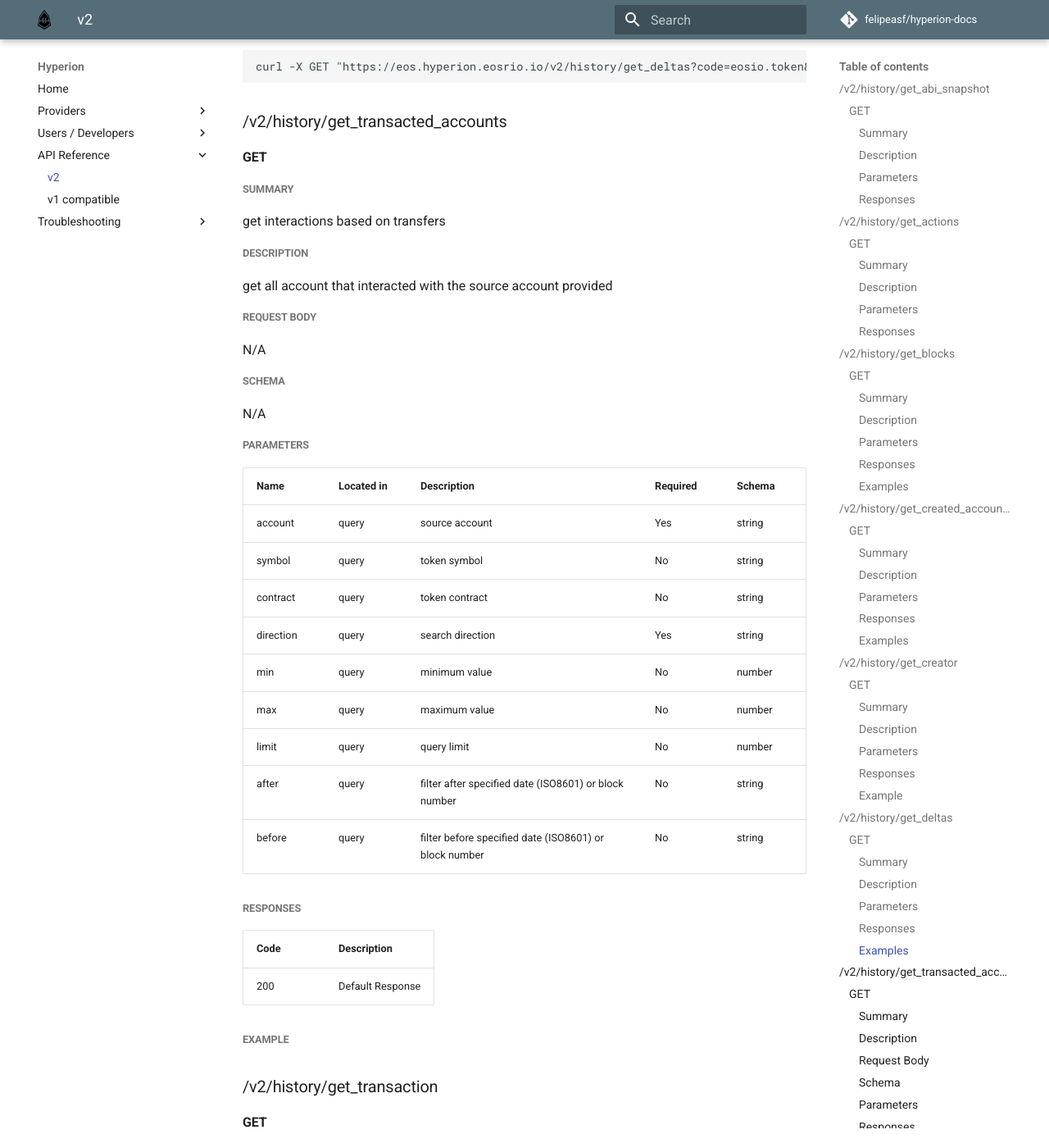
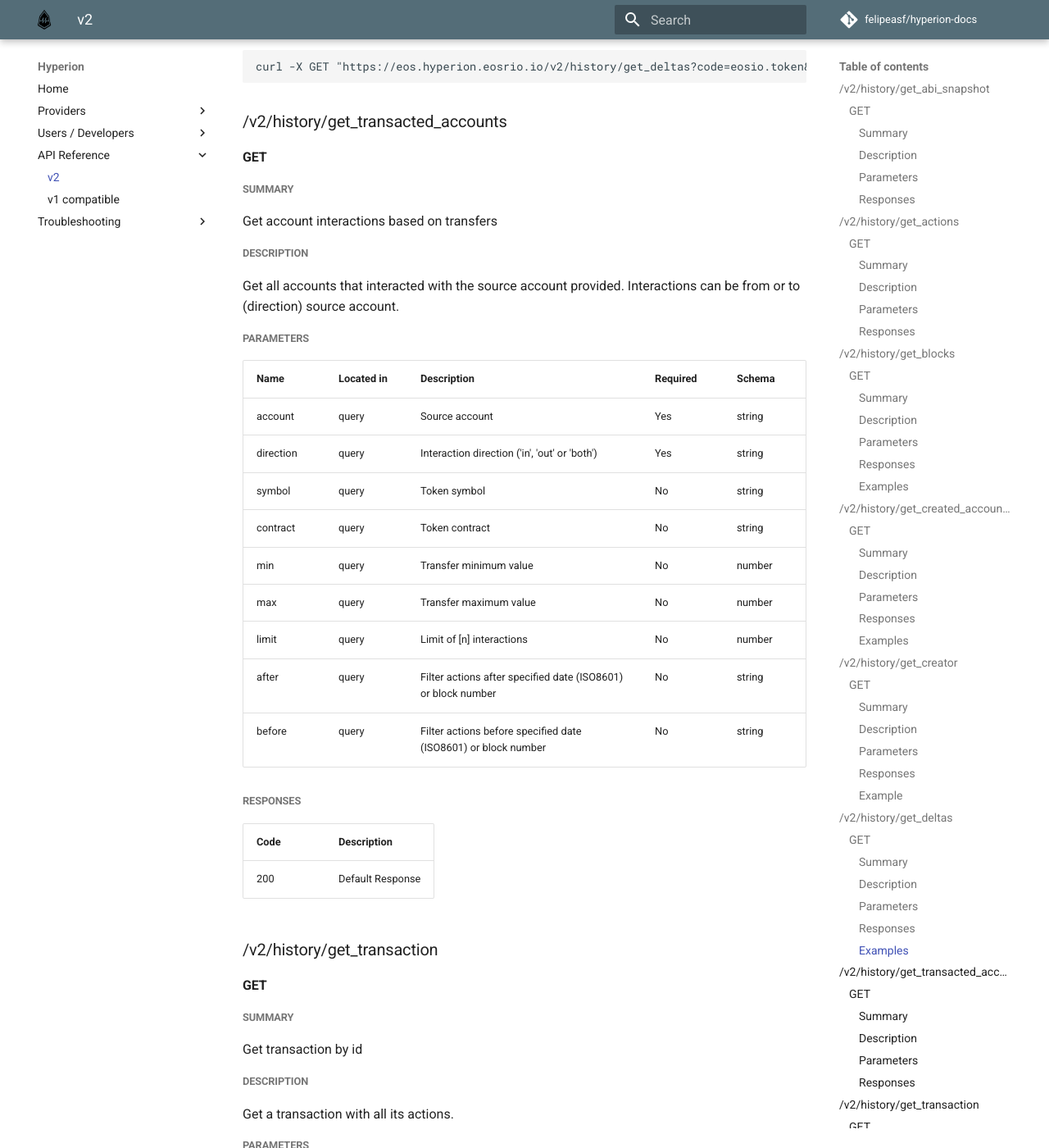
Before and after one commit to felipeasf/hyperion-docs, an MkDocs documentation site: the page built from docs/v2.md, in a window 1280 px wide and 1400 px high, scrolled down 5064 px. Shown: the whole window at 82% size. Built offline with MkDocs 1.6.1 and Material for MkDocs 9.7.7, drawn with Linux system fonts in a browser that asks for light colours; comment, search, counter and statistics services are not loaded; some of the changed text lies outside the part shown.

Commit message:
Endpoints update finished

````diff
--- a/docs/v2.md
+++ b/docs/v2.md
@@ -194,31 +194,25 @@
 #### GET
 ##### Summary
 
-get interactions based on transfers
+Get account interactions based on transfers
 
 ##### Description
 
-get all account that interacted with the source account provided
-
-##### Request Body
-N/A
-
-##### Schema
-N/A
+Get all accounts that interacted with the source account provided. Interactions can be from or to (direction) source account.
 
 ##### Parameters
 
 | Name | Located in | Description | Required | Schema |
 | ---- | ---------- | ----------- | -------- | ---- |
-| account | query | source account | Yes | string |
-| symbol | query | token symbol | No | string |
-| contract | query | token contract | No | string |
-| direction | query | search direction | Yes | string |
-| min | query | minimum value | No | number |
-| max | query | maximum value | No | number |
-| limit | query | query limit | No | number |
-| after | query | filter after specified date (ISO8601) or block number | No | string |
-| before | query | filter before specified date (ISO8601) or block number | No | string |
+| account | query | Source account | Yes | string |
+| direction | query | Interaction direction ('in', 'out' or 'both') | Yes | string |
+| symbol | query | Token symbol | No | string |
+| contract | query | Token contract | No | string |
+| min | query | Transfer minimum value | No | number |
+| max | query | Transfer maximum value | No | number |
+| limit | query | Limit of [n] interactions | No | number |
+| after | query | Filter actions after specified date (ISO8601) or block number | No | string |
+| before | query | Filter actions before specified date (ISO8601) or block number | No | string |
 
 ##### Responses
 
@@ -226,30 +220,22 @@
 | ---- | ----------- |
 | 200 | Default Response |
 
-##### Example
-
 ### /v2/history/get_transaction
 
 #### GET
 ##### Summary
 
-get transaction by id
+Get transaction by id
 
 ##### Description
 
-get all actions belonging to the same transaction
-
-##### Request Body
-N/A
-
-##### Schema
-N/A
+Get a transaction with all its actions.
 
 ##### Parameters
 
 | Name | Located in | Description | Required | Schema |
 | ---- | ---------- | ----------- | -------- | ---- |
-| id | query | transaction id | Yes | string |
+| id | query | Transaction ID | Yes | string |
 
 ##### Example
 ```
@@ -267,36 +253,30 @@
 #### GET
 ##### Summary
 
-get token transfers
+Get token transfers
 
 ##### Description
 
-get token transfers utilizing the eosio.token standard
-
-##### Request Body
-N/A
-
-##### Schema
-N/A
+Get token transfers from contracts using the eosio.token standard.
 
 ##### Parameters
 
 | Name | Located in | Description | Required | Schema |
 | ---- | ---------- | ----------- | -------- | ---- |
-| from | query | source account | No | string |
-| to | query | destination account | No | string |
-| symbol | query | token symbol | No | string |
-| contract | query | token contract | No | string |
-| skip | query | skip [n] actions (pagination) | No | integer |
-| limit | query | limit of [n] actions per page | No | integer |
-| after | query | filter after specified date (ISO8601) | No | dateTime |
-| before | query | filter before specified date (ISO8601) | No | dateTime |
+| from | query | Source account | No | string |
+| to | query | Destination account | No | string |
+| symbol | query | Token symbol | No | string |
+| contract | query | Token contract | No | string |
+| skip | query | Skip [n] actions (pagination) | No | integer |
+| limit | query | Limit of [n] actions per page | No | integer |
+| after | query | Filter actions after specified date (ISO8601) | No | string |
+| before | query | Filter actions before specified date (ISO8601) | No | string |
 
 ##### Responses
 
 | Code | Description |
 | ---- | ----------- |
-| 200 |  |
+| 200 | Default Response |
 
 ##### Example
 Get all transfers from eosriobrazil account
@@ -319,23 +299,17 @@
 #### GET
 ##### Summary
 
-get account summary
+Get account summary
 
 ##### Description
 
-get account data
-
-##### Request Body
-N/A
-
-##### Schema
-N/A
+Get all data related to an account.
 
 ##### Parameters
 
 | Name | Located in | Description | Required | Schema |
 | ---- | ---------- | ----------- | -------- | ---- |
-| account | query | account name | No | string |
+| account | query | Account name | No | string |
 
 ##### Responses
 
@@ -353,29 +327,23 @@
 #### GET
 ##### Summary
 
-get accounts by public key
+Get accounts by public key
 
 ##### Description
 
-get accounts by public key
-
-##### Request Body
-N/A
-
-##### Schema
-N/A
+Get all accounts with specified public key.
 
 ##### Parameters
 
 | Name | Located in | Description | Required | Schema |
 | ---- | ---------- | ----------- | -------- | ---- |
-| public_key | query | public key | Yes | string |
+| public_key | query | Public key | Yes | string |
 
 ##### Responses
 
 | Code | Description |
 | ---- | ----------- |
-| 200 |  |
+| 200 | Default Response |
 
 ##### Example
 ```
@@ -383,32 +351,27 @@
 ```
 
 ### /v2/state/get_key_accounts
+
 #### POST
 ##### Summary
 
-get accounts by public key
+Get accounts by public key
 
 ##### Description
 
-get accounts by public key
+Get all accounts with specified public key.
 
-##### Request Body
-```
-{
-  "public_key": "string"
-}
-```
+##### Parameters
 
-##### Schema
-|   variable	|  type 	|   description 	|
-|:-:	|---	|---	|
-| public_key  	|  public key  |   public key	|
+| Name | Located in | Description | Required | Schema |
+| ---- | ---------- | ----------- | -------- | ---- |
+| public_key | body | Public key | Yes | string |
 
 ##### Responses
 
 | Code | Description |
 | ---- | ----------- |
-| 200 |  |
+| 200 | Default Response |
 
 ##### Example
 ```
@@ -420,25 +383,25 @@
 #### GET
 ##### Summary
 
-get proposals
+Get proposals
 
 ##### Description
 
-get proposals
+Get all available proposals.
 
 ##### Parameters
 
 | Name | Located in | Description | Required | Schema |
 | ---- | ---------- | ----------- | -------- | ---- |
-| proposer | query | filter by proposer | No | string |
-| proposal | query | filter by proposal name | No | string |
-| account | query | filter by either requested or provided account | No | string |
-| requested | query | filter by requested account | No | string |
-| provided | query | filter by provided account | No | string |
-| executed | query | filter by execution status | No | boolean |
-| track | query | total results to track (count) [number or true] | No | string |
-| skip | query | skip [n] actions (pagination) | No | integer |
-| limit | query | limit of [n] actions per page | No | integer |
+| proposer | query | Filter by proposer | No | string |
+| proposal | query | Filter by proposal name | No | string |
+| account | query | Filter by either requested or provided account | No | string |
+| requested | query | Filter by requested account | No | string |
+| provided | query | Filter by provided account | No | string |
+| executed | query | Filter by execution status | No | boolean |
+| track | query | Total results to track (count) | No | string |
+| skip | query | Skip [n] actions (pagination) | No | integer |
+| limit | query | Limit of [n] actions per page | No | integer |
 
 ##### Responses
 
@@ -451,29 +414,23 @@
 #### GET
 ##### Summary
 
-get tokens from account
+Get tokens from account
 
 ##### Description
 
-get tokens from account
-
-##### Request Body
-N/A
-
-##### Schema
-N/A
+Retrieve all tokens holded by an account.
 
 ##### Parameters
 
 | Name | Located in | Description | Required | Schema |
 | ---- | ---------- | ----------- | -------- | ---- |
-| account | query | account | Yes | string |
+| account | query | Account name | Yes | string |
 
 ##### Responses
 
 | Code | Description |
 | ---- | ----------- |
-| 200 |  |
+| 200 | Default Response |
 
 ##### Example
 ```
@@ -485,25 +442,19 @@
 #### GET
 ##### Summary
 
-get voters
+Get voters
 
 ##### Description
 
-get voters
-
-##### Request Body
-N/A
-
-##### Schema
-N/A
+Get all voting accounts.
 
 ##### Parameters
 
 | Name | Located in | Description | Required | Schema |
 | ---- | ---------- | ----------- | -------- | ---- |
-| producer | query | filter by voted producer (comma separated) | No | string |
-| skip | query | skip [n] actions (pagination) | No | integer |
-| limit | query | limit of [n] actions per page | No | integer |
+| producer | query | Filter by voted producer (comma separated) | No | string |
+| skip | query | Skip [n] actions (pagination) | No | integer |
+| limit | query | Limit of [n] actions per page | No | integer |
 
 ##### Responses
 
````
Also changed, not shown: other parts of docs/v2.md (+0 -9 lines).
